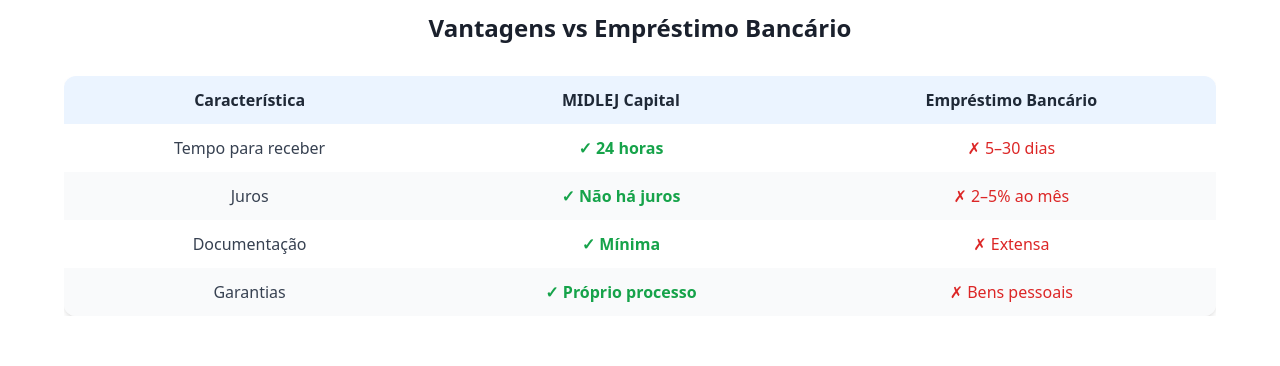
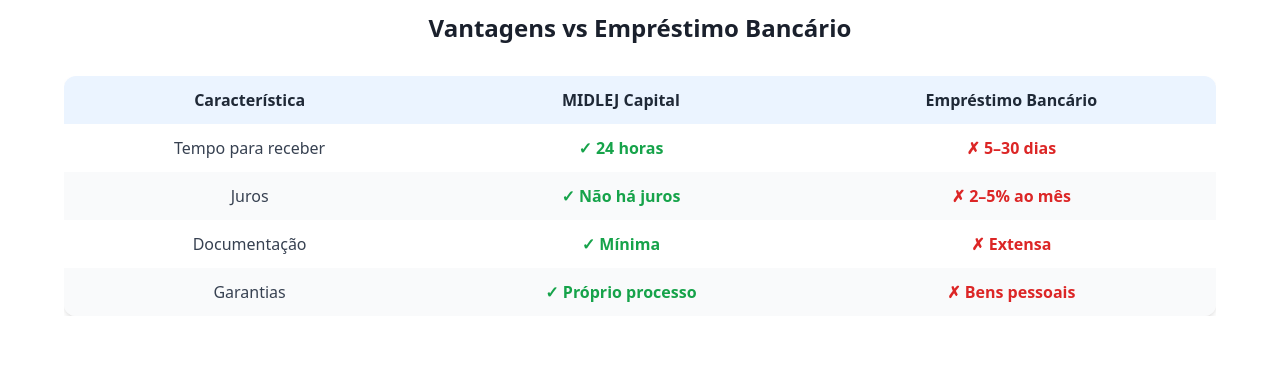
Before and after one commit to skcbroo/front_sell, a React (Vite) app: page / in a window 1280 px wide. Shown: the part 1720-2086 px from the top of the page. Built offline with nearby package versions, Linux system fonts and the light colour scheme.

Commit message:
Update Home.jsx

```diff
--- a/src/pages/Home.jsx
+++ b/src/pages/Home.jsx
@@ -57,22 +57,22 @@ export default function Home() {
     <tr className="bg-white hover:bg-gray-50">
       <td className="px-6 py-3 font-medium">Tempo para receber</td>
       <td className="px-6 py-3 text-green-600 font-semibold">✓ 24 horas</td>
-      <td className="px-6 py-3 text-red-600">✗ 5–30 dias</td>
+      <td className="px-6 py-3 text-red-600 font-semibold">✗ 5–30 dias</td>
     </tr>
     <tr className="bg-gray-50 hover:bg-gray-100">
       <td className="px-6 py-3 font-medium">Juros</td>
       <td className="px-6 py-3 text-green-600 font-semibold">✓ Não há juros</td>
-      <td className="px-6 py-3 text-red-600">✗ 2–5% ao mês</td>
+      <td className="px-6 py-3 text-red-600 font-semibold">✗ 2–5% ao mês</td>
     </tr>
     <tr className="bg-white hover:bg-gray-50">
       <td className="px-6 py-3 font-medium">Documentação</td>
       <td className="px-6 py-3 text-green-600 font-semibold">✓ Mínima</td>
-      <td className="px-6 py-3 text-red-600">✗ Extensa</td>
+      <td className="px-6 py-3 text-red-600 font-semibold">✗ Extensa</td>
     </tr>
     <tr className="bg-gray-50 hover:bg-gray-100">
       <td className="px-6 py-3 font-medium">Garantias</td>
       <td className="px-6 py-3 text-green-600 font-semibold">✓ Próprio processo</td>
-      <td className="px-6 py-3 text-red-600">✗ Bens pessoais</td>
+      <td className="px-6 py-3 text-red-600 font-semibold">✗ Bens pessoais</td>
     </tr>
   </tbody>
 </table>
```
